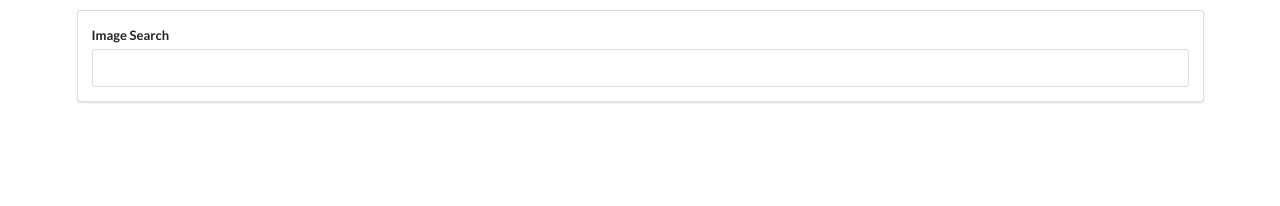
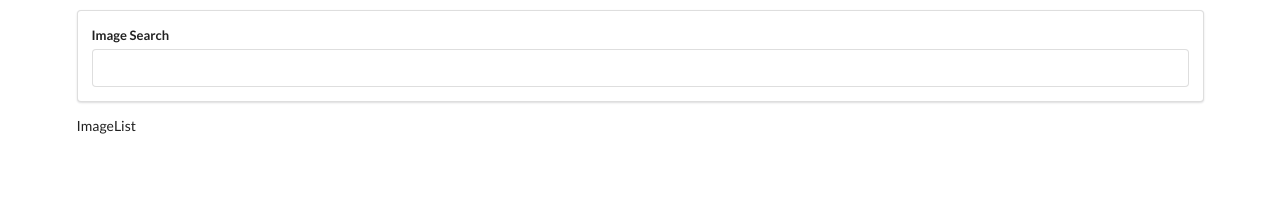
Before and after one commit to o0p/pic-search, a React (Create React App) app: page / in a window 1280 px wide. Shown: the top 206 px of the page. Built offline with nearby package versions, Linux system fonts and the light colour scheme.

Commit message:
Add ImageList.js

```diff
--- a/package.json
+++ b/package.json
@@ -6,6 +6,7 @@
     "@testing-library/jest-dom": "^5.11.9",
     "@testing-library/react": "^11.2.5",
     "@testing-library/user-event": "^12.8.3",
+    "axios": "^0.21.1",
     "react": "^17.0.1",
     "react-dom": "^17.0.1",
     "react-scripts": "4.0.3",
--- a/src/components/App.js
+++ b/src/components/App.js
@@ -1,15 +1,24 @@
 import React from 'react';
+import axios from 'axios';
 import SearchBar from './SearchBar';
+import ImageList from './ImageList';
 
 class App extends React.Component {
-  onSearchSubmit(term) {
-    console.log(term);
+  async onSearchSubmit(term) {
+    const res = await axios.get('https://api.unsplash.com/search/photos', {
+      params: { query: term },
+      headers: {
+        Authorization: 'Client-ID 7wNJ_4HIGqQrt4UlFj7uxVlkSOkCcUTjPobwwk9kqMI',
+      },
+    });
+    console.log(res.data.results);
   }
 
   render() {
     return (
       <div className="ui container" style={{ marginTop: '10px' }}>
         <SearchBar onSubmit={this.onSearchSubmit} />
+        <ImageList />
       </div>
     );
   }
--- /dev/null
+++ b/src/components/ImageList.js
@@ -0,0 +1,7 @@
+import React from 'react';
+
+const ImageList = () => {
+  return <div>ImageList</div>;
+};
+
+export default ImageList;
```
Also changed, not shown: 1 other file (tests, documents, lock files or other folders).
